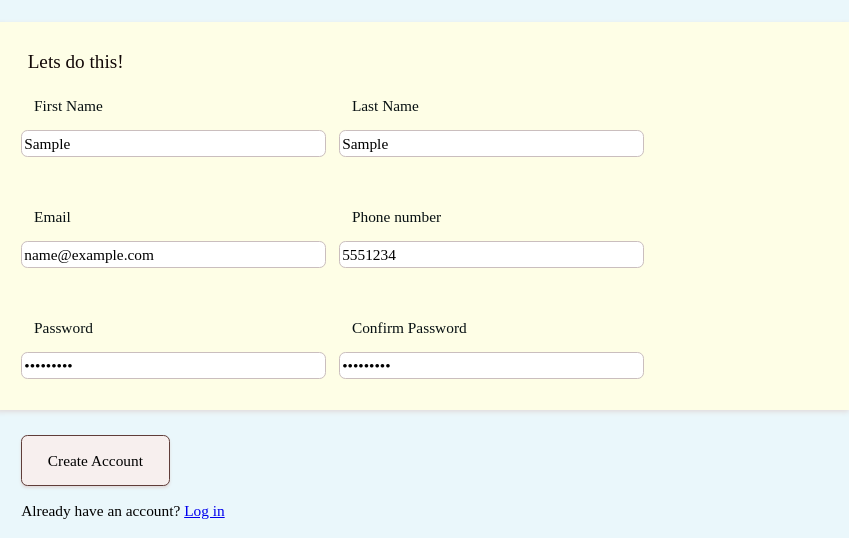
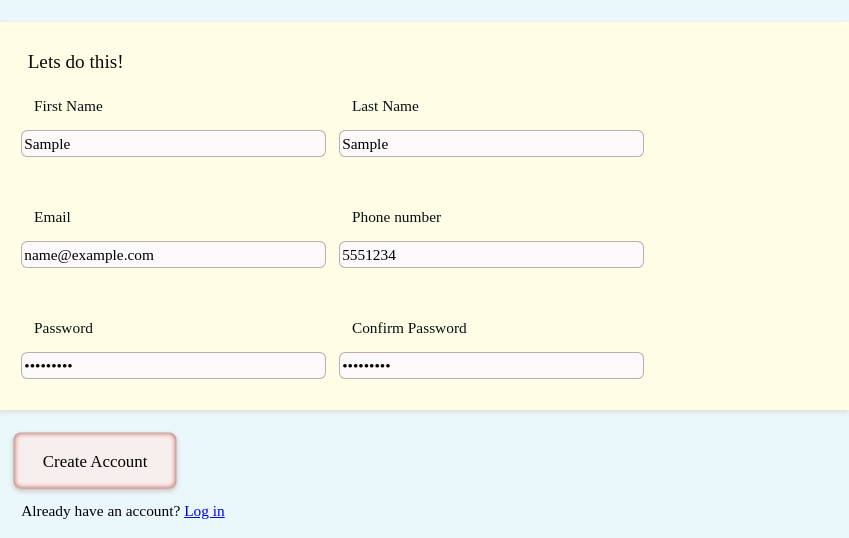
Before and after one commit to s-jad/sign-up-form, a plain HTML site: page index.html in a window 1280 px wide. Both pictures are taken after typing "Sample", "Sample", "name@example.com", "5551234", "Sample123", "Sample123" into the empty fields and a click on the button "Create Account". Shown: the part 184-722 px from the top of the page, 431-1280 px from the left. Drawn offline with Linux system fonts and the light colour scheme.

Commit message:
Feat: btn hover/focus actions

```diff
--- a/styles.css
+++ b/styles.css
@@ -93,6 +93,9 @@ select {
     --main-clr-txt: hsl(191, 45%, 5%);
     --secondary-clr-txt: hsl(58, 45%, 5%);
     --accent-clr-txt: hsl(6, 45%, 5%);
+
+    --accent-clr-bdr: hsla(6, 25%, 30%, 0.4);
+    --accent-clr-98: hsl(6, 26%, 98%);
 }
 
 .outer-wrapper {
@@ -186,8 +189,18 @@ select {
     padding: 1rem 2rem;
     box-shadow: 0 2px 3px hsl(0, 10%, 87%);
     background: var(--accent-clr-95);
-    border: 1px solid var(--accent-clr-30);
+    border: 1px solid var(--accent-clr-bdr);
     border-radius: 0.5rem;
+    scale: 1;
+    transition: scale 200ms cubic-bezier(0.6, 0.04, 0.98, 0.335),
+                box-shadow 200ms cubic-bezier(0.6, 0.04, 0.98, 0.335);
+}
+
+#create-account-btn:focus,
+#create-account-btn:hover {
+    box-shadow: 0 2px 5px hsl(0, 20%, 77%),
+                inset 0 0 5px var(--accent-clr-60);
+    scale: 1.1;
 }
 
 label {
@@ -196,6 +209,7 @@ label {
 }
 
 input {
-    border: 1px solid hsl(0, 10%, 77%);
+    border: 1px solid var(--accent-clr-bdr);
+    background: var(--accent-clr-98);
     border-radius: 0.5rem;
 }
```
